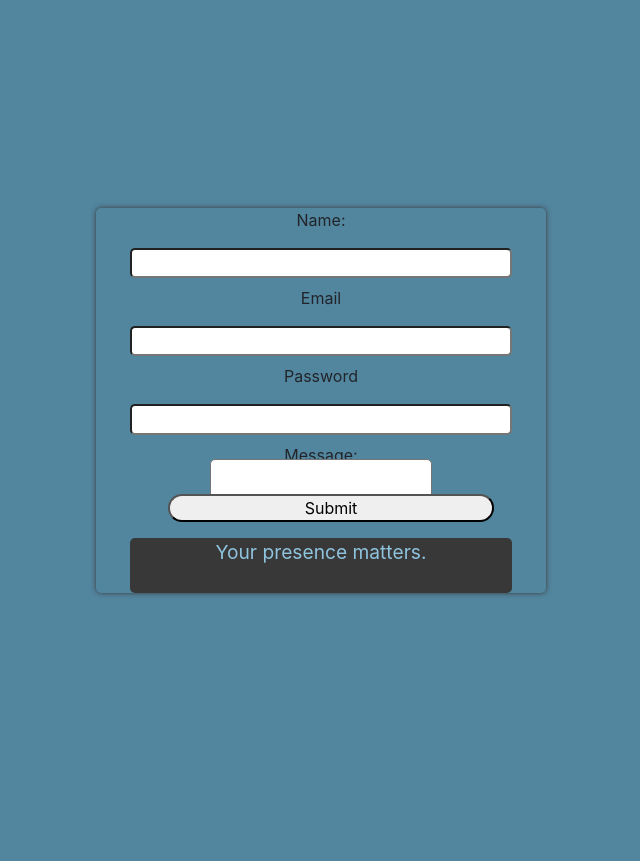
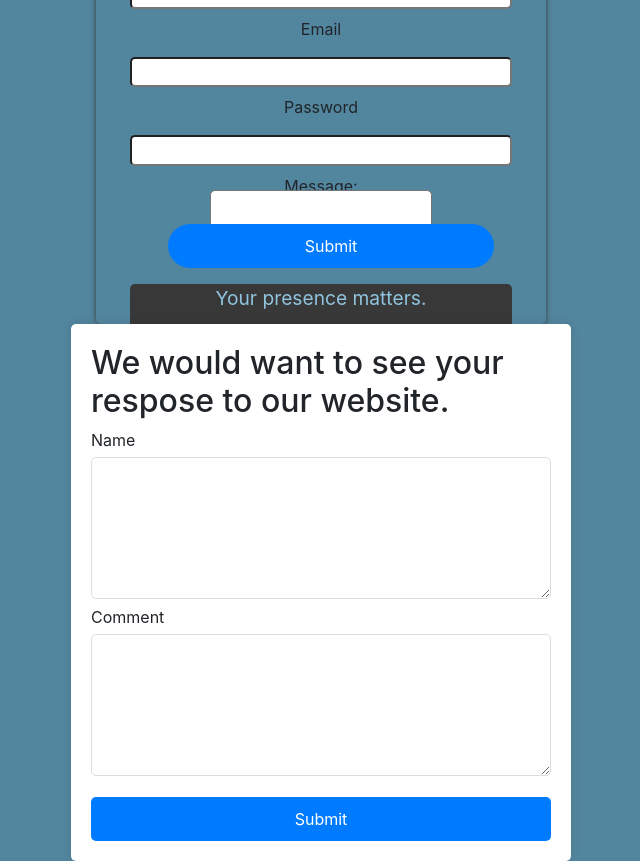
Before and after one commit to MpagiRaymond/php_practice, a PHP site: page /familly/login.php in a window 1280 px wide. Shown: the whole page, without its empty margins (319-959 px from the left). Before the commit the page ends 596 px from the top, so only its background shows below. Run offline with PHP 8.4, Linux system fonts and the light colour scheme.

Commit message:
added comments

```diff
--- a/css/login.css
+++ b/css/login.css
@@ -116,3 +116,51 @@ nav{
     align-items: center;
     gap: 0.5rem;
 }
+/* comments for the css. */
+.comment-form-container {
+    background-color: #fff;
+    padding: 20px;
+    box-shadow: 0 0 10px rgba(0, 0, 0, 0.1);
+    border-radius: 5px;
+    width: 500px;
+}
+
+.comment-form {
+    display: flex;
+    flex-direction: column;
+}
+
+.comment-form h2 {
+    margin-bottom: 20px;
+}
+
+.form-group {
+    margin-bottom: 15px;
+}
+
+.form-group label {
+    display: block;
+    margin-bottom: 5px;
+}
+
+.form-group input,
+.form-group textarea {
+    width: 100%;
+    padding: 10px;
+    border: 1px solid #ddd;
+    border-radius: 5px;
+}
+
+button {
+    padding: 10px 15px;
+    border: none;
+    background-color: #007bff;
+    color: #fff;
+    font-size: 16px;
+    border-radius: 5px;
+    cursor: pointer;
+}
+
+button:hover {
+    background-color: #0056b3;
+}
--- a/login.php
+++ b/login.php
@@ -12,9 +12,10 @@ if(isset($_POST['submit'])){
 <?php include "css/login.css"?>
 main{
     display: flex;
-    flex-direction: column;
+    flex-direction: row;
     justify-content: center;
     align-items: center;
+    gap: 20px;
 }
 </style>
 <script src="javascript/login.js" defer>
@@ -41,6 +42,19 @@ main{
         <div class="input wel">Your presence matters.</div>
     </div>
 </form>
+
+<div class="comment-form-container">
+        <h2>We would want to see your respose to our website.</h2>
+        <form class="comment-form" method="post" action="backend/comments.php">
+            <div class="form-group">
+                <label for="comment">Name</label>
+                <textarea id="comment" name="names" rows="5" required></textarea>
+                <label for="comment">Comment</label>
+                <textarea id="comment" name="comment" rows="5" required></textarea>
+            </div>
+            <button type="submit">Submit</button>
+        </form>
+</div>
 <script src="javascript/login.js" defer>
 </script>
 <?php
```
Also changed, not shown: about.php (+33 -2 lines), backend/comm.php (added, +15 -0 lines), backend/comments.php (added, +18 -0 lines), css/about.css (added, +99 -0 lines), css/sliders.css (+48 -0 lines), home.php (+43 -1 lines).
